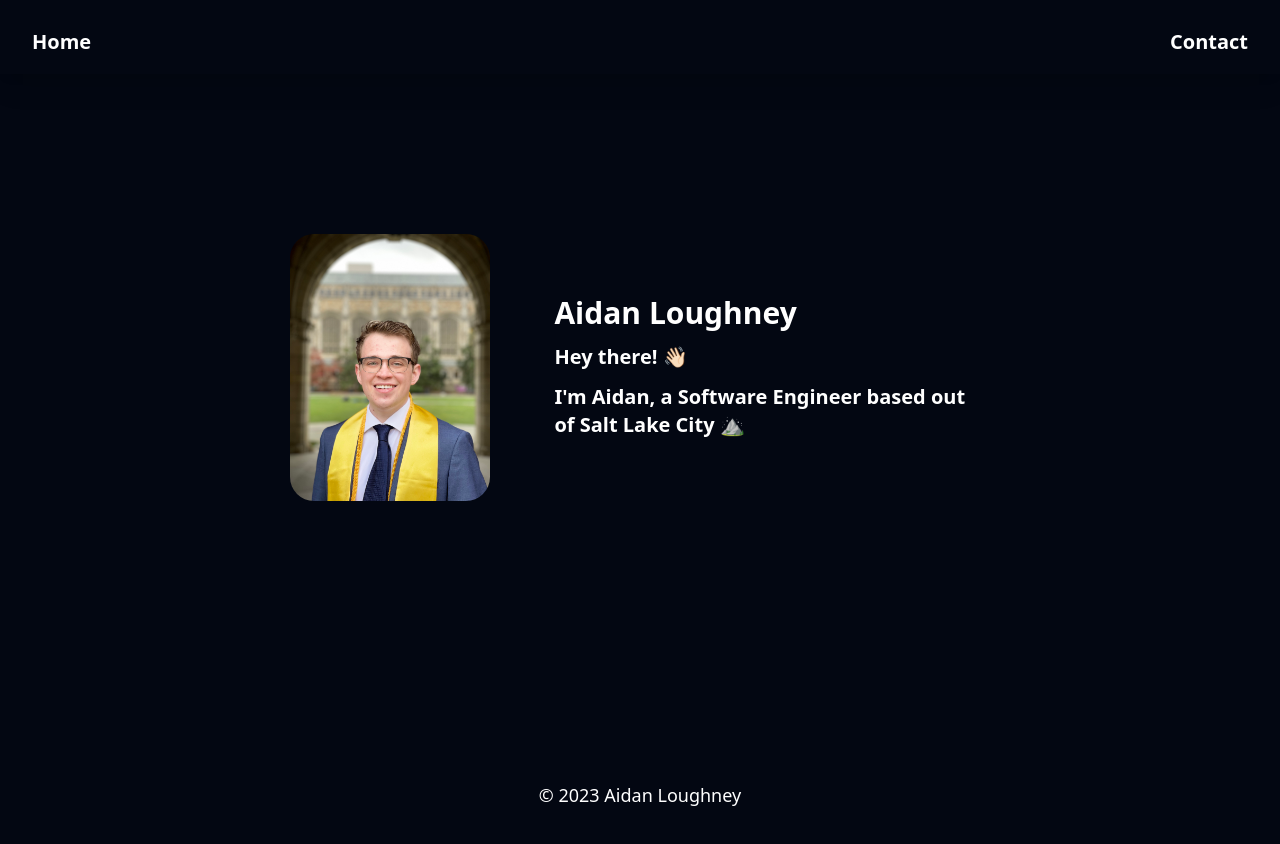
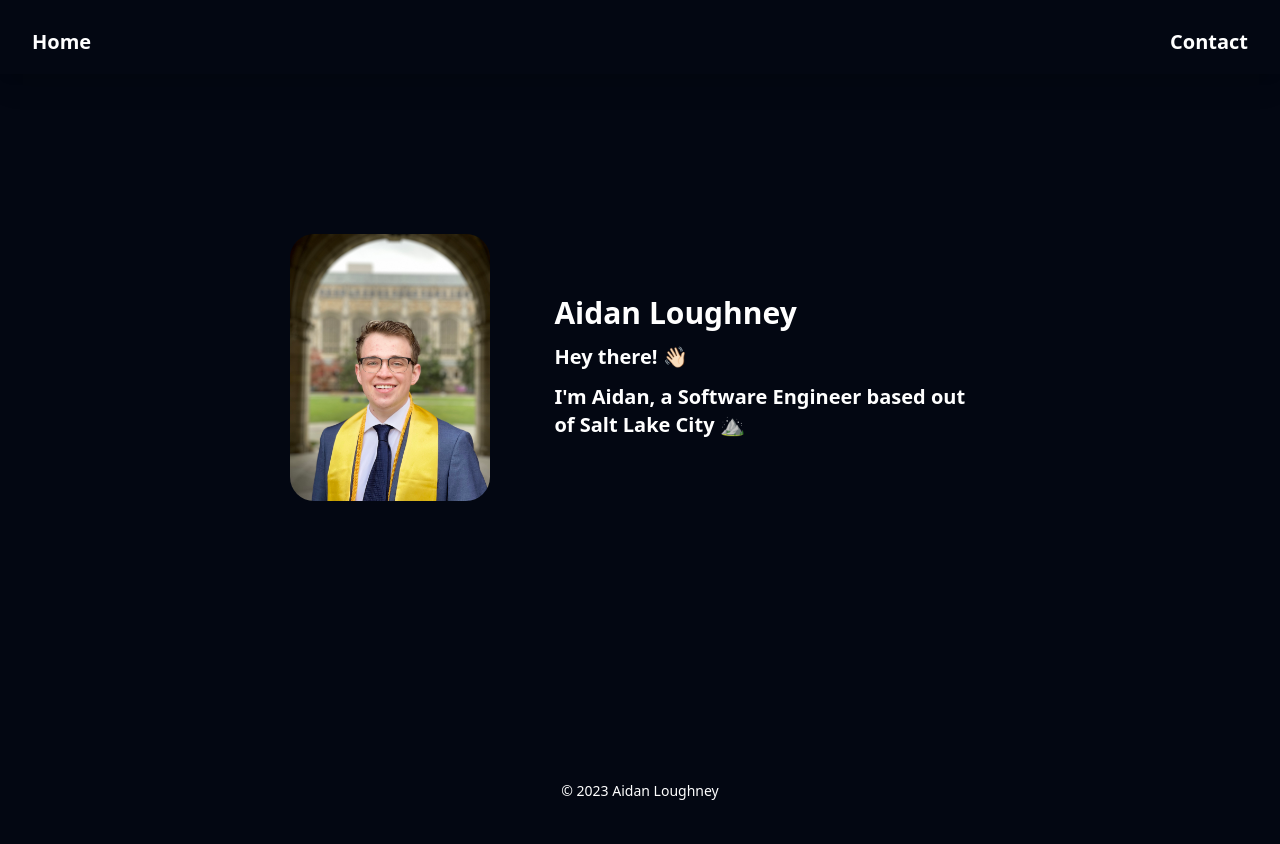
Before and after one commit to arlough/personal-website-v3, a Next.js app: page / in a window 1280 px wide. Shown: the top 844 px of the page. Built offline with nearby package versions, Linux system fonts and the light colour scheme.

Commit message:
footer should be smaller

```diff
--- a/src/components/Footer.js
+++ b/src/components/Footer.js
@@ -3,7 +3,7 @@ import React from 'react'
 export default function Footer() {
   return (
    <footer>
-    <div className='w-full py-10 mt-20 text-lg text-center text-white rounded-l bg-background'>
+    <div className='w-full py-10 mt-20 text-sm text-center text-white rounded-l bg-background'>
         © 2023 Aidan Loughney
     </div>
    </footer>
```
